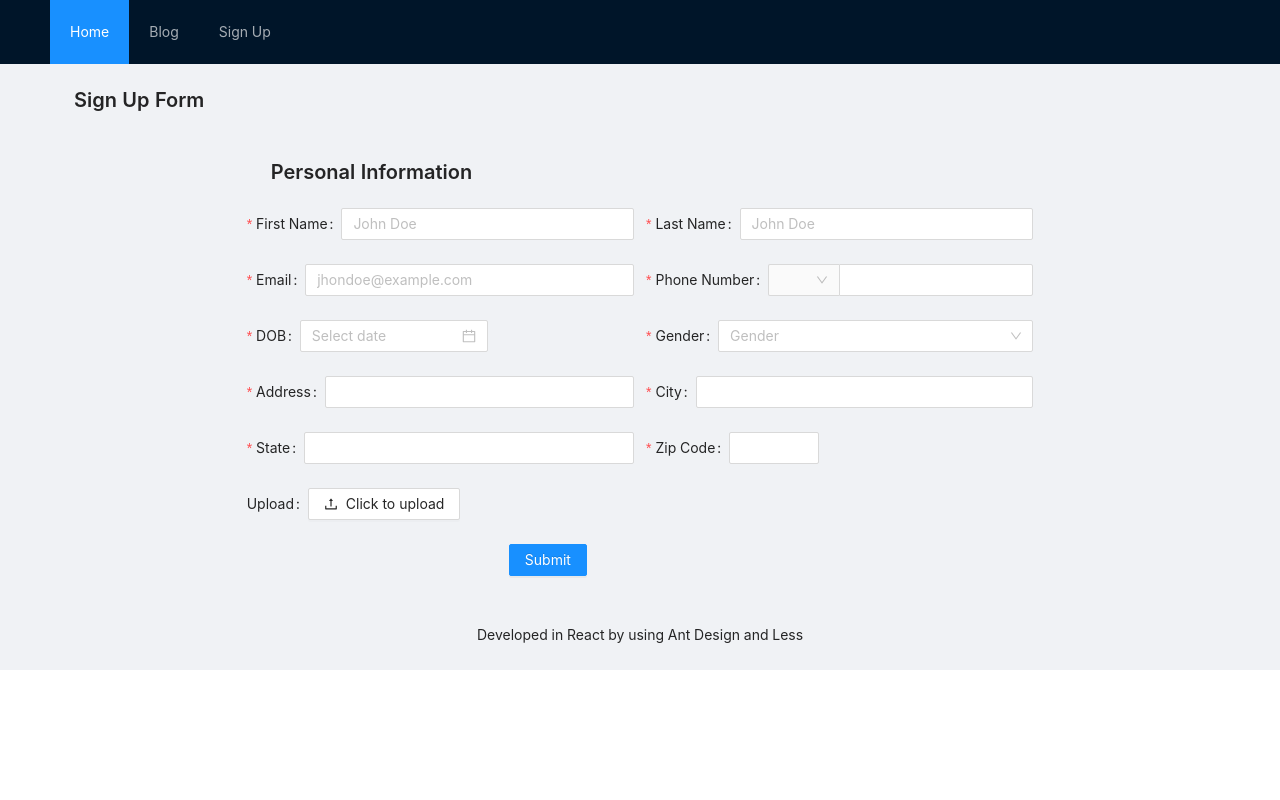
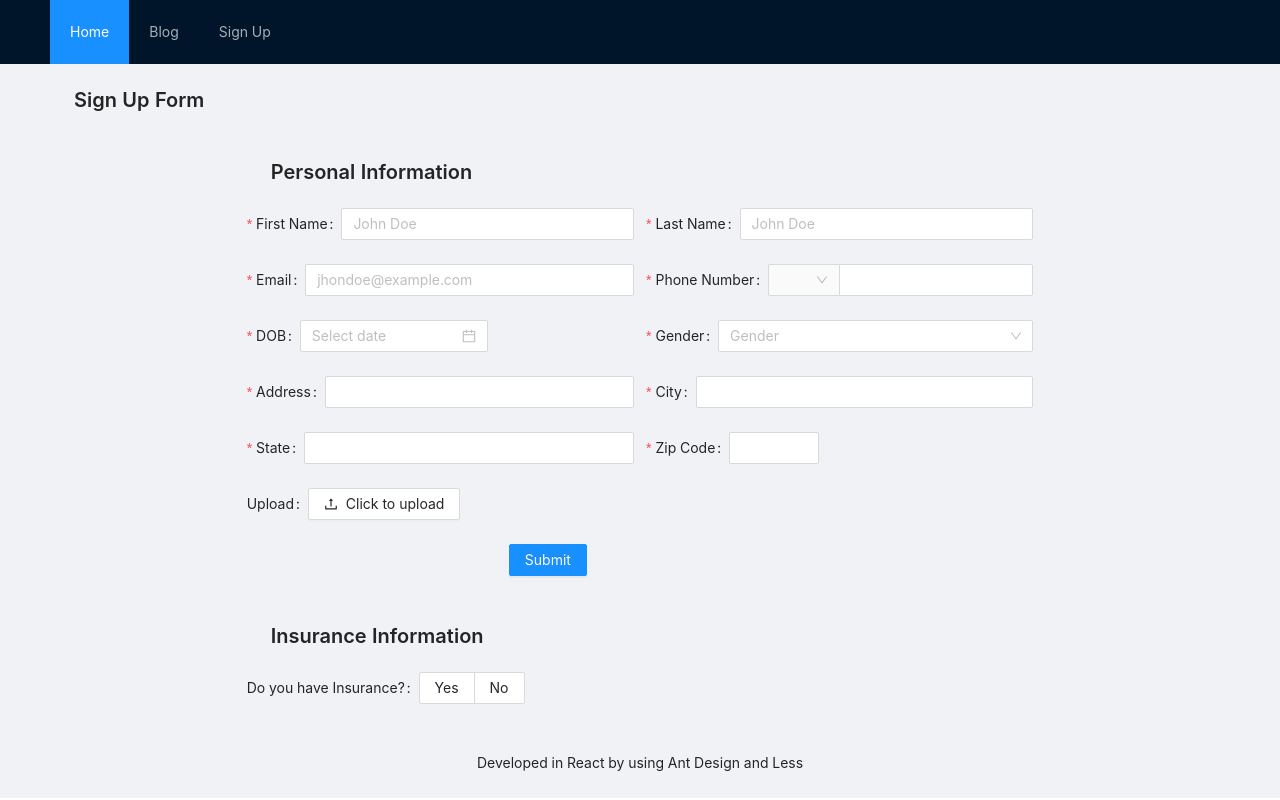
Before and after one commit to Bukhari47/Covid-Sign-Up-Form, a React app: page /Signup in a window 1280 px wide. Built offline with nearby package versions, Linux system fonts and the light colour scheme.

Commit message:
insurance form creatd

```diff
--- /dev/null
+++ b/src/components/signupform/HaveInsurance.js
@@ -0,0 +1,62 @@
+import React, { useState } from "react";
+import { Form, Col, Row, Radio, Upload, Input, Button, Select } from "antd";
+import PageTitle from "../comon/PageTitle";
+import { UploadOutlined } from "@ant-design/icons";
+import InsuranceForm from "./InsuranceForm";
+
+const { Option } = Select;
+
+const InsuranceInfo = ({ insuranceDetails, validateMessages }) => {
+  const [insurance, setInsurance] = useState();
+
+  return (
+    <Row>
+      <Col span={4}></Col>
+      <Col span={16}>
+        <PageTitle title={"Insurance Information"} />
+        <Form
+          name="nest-messages"
+          onFinish={insuranceDetails}
+          validateMessages={validateMessages}
+        >
+          <Form.Item
+            name={["Insurance Details", "HaveInsurance"]}
+            label="Do you have Insurance?"
+          >
+            <Radio.Group
+              onChange={(e) => {
+                console.log(e.target.value);
+                setInsurance(e.target.value);
+              }}
+              value={insurance}
+            >
+              <Radio.Button value={true}>Yes</Radio.Button>
+              <Radio.Button value={false}>No</Radio.Button>
+            </Radio.Group>
+          </Form.Item>
+          {insurance ? (
+            <>
+              <InsuranceForm
+                insuranceDetails={insuranceDetails}
+                validateMessages={validateMessages}
+              />
+              {/* <Form.Item
+                name={["Insurance Details", "Insurance Card"]}
+                label="Upload front and back images of your insurance card"
+              >
+                <Upload>
+                  <Button icon={<UploadOutlined />}>Click to Upload</Button>
+                </Upload>
+              </Form.Item> */}
+            </>
+          ) : (
+            <></>
+          )}
+        </Form>
+      </Col>
+      <Col span={4}></Col>
+    </Row>
+  );
+};
+
+export default InsuranceInfo;
--- /dev/null
+++ b/src/components/signupform/InsuranceForm.js
@@ -0,0 +1,83 @@
+import React from "react";
+import { Form, Input, Select, Button, Upload } from "antd";
+import { UploadOutlined } from "@ant-design/icons";
+
+const { Option } = { Select };
+
+const InsuranceForm = ({ insuranceDetails, validateMessages }) => {
+  const uploadImage = (e) => {
+    if (Array.isArray(e)) {
+      return e;
+    }
+
+    return e && e.fileList;
+  };
+  const layout = {
+    labelCol: { span: 8 },
+    wrapperCol: { span: 16 },
+  };
+  return (
+    <Form
+      name="nest-messages"
+      onFinish={insuranceDetails}
+      validateMessages={validateMessages}
+    >
+      <Form.Item
+        name={["Insurance Details", "insuranceCardNumber"]}
+        label="Phone Number"
+        rules={[
+          {
+            message: "Phone Number is required",
+            required: true,
+          },
+        ]}
+      >
+        <Input maxLength={9999999999999999} style={{ width: "100%" }} />
+      </Form.Item>
+      <Form.Item
+        name={["Insurance Details", "insuranceCompany"]}
+        label="Select your insurance company"
+        rules={[{ required: true }]}
+      >
+        <Select style={{ width: "100%" }} defaultValue="Lucy" allowClear>
+          <Option value="Adamjee Insurance Company Ltd">
+            Adamjee Insurance Company Ltd
+          </Option>
+          <Option value="Asia Insurance Co Ltd">Asia Insurance Co Ltd</Option>
+          <Option value="Askari General Insurance Company Ltd ">
+            Askari General Insurance Company Ltd
+          </Option>
+          <Option value="Atlas Insurance Ltd ">
+            Adamjee Insurance Company Ltd
+          </Option>
+          <Option value="Chubb Insurance Pakistan Ltd ">
+            Chubb Insurance Pakistan Ltd
+          </Option>
+        </Select>
+      </Form.Item>
+      <Form.Item
+        name={["Insurance Details", "Insurance Card"]}
+        label="Upload front and back images of your insurance card"
+        valuePropName="fileList"
+        getValueFromEvent={uploadImage}
+      >
+        <Upload
+          name={["Insurance Details", "Insurance Card"]}
+          listType="picture"
+          maxCount={2}
+          action="https://www.mocky.io/v2/5cc8019d300000980a055e76"
+          accept=".png,.jpg,.jpeg"
+        >
+          <Button icon={<UploadOutlined />}>Click to upload</Button>
+        </Upload>
+      </Form.Item>
+      <Form.Item wrapperCol={{ ...layout.wrapperCol, offset: 8 }}>
+        <Button type="primary" htmlType="submit">
+          Submit
+        </Button>
+      </Form.Item>
+    </Form>
+  );
+};
+
+export default InsuranceForm;
--- a/src/components/signupform/PersonalInfo.js
+++ b/src/components/signupform/PersonalInfo.js
@@ -19,6 +19,7 @@ const PersonalInfo = ({
   personalDetails,
   snapshotUpload,
   validateMessages,
+  countryCode,
 }) => {
   const layout = {
     labelCol: { span: 8 },
--- a/src/containers/SignUpForm.js
+++ b/src/containers/SignUpForm.js
@@ -1,6 +1,7 @@
 import { Col, Row } from "antd";
 import React from "react";
 import PageTitle from "../components/comon/PageTitle";
+import HaveInsurance from "../components/signupform/HaveInsurance";
 import PersonalInfo from "../components/signupform/PersonalInfo";
 function Form() {
   const snapshotUpload = (e) => {
@@ -10,6 +11,14 @@ function Form() {
 
     return e && e.fileList;
   };
+  const insuranceCardImage = (e) => {
+    if (Array.isArray(e)) {
+      return e;
+    }
+
+    return e && e.fileList;
+  };
+
   const personalDetails = (values) => {
     console.log(values);
   };
@@ -23,9 +32,10 @@ function Form() {
       range: "${label} must be between ${min} and ${max}",
     },
   };
-  const beforeUpload = (e) => {
-    console.log("Before Upload -->", e);
+  const insuranceDetails = (values) => {
+    console.log(values);
   };
+
   return (
     <Row>
       <Col span={24}>
@@ -34,7 +44,11 @@ function Form() {
           snapshotUpload={snapshotUpload}
           personalDetails={personalDetails}
           validateMessages={validateMessages}
-          beforeUpload={beforeUpload}
+        />
+        <HaveInsurance
+          insuranceDetails={insuranceDetails}
+          validateMessages={validateMessages}
+          // insuranceCardImage={insuranceCardImage}
         />
       </Col>
     </Row>
```
